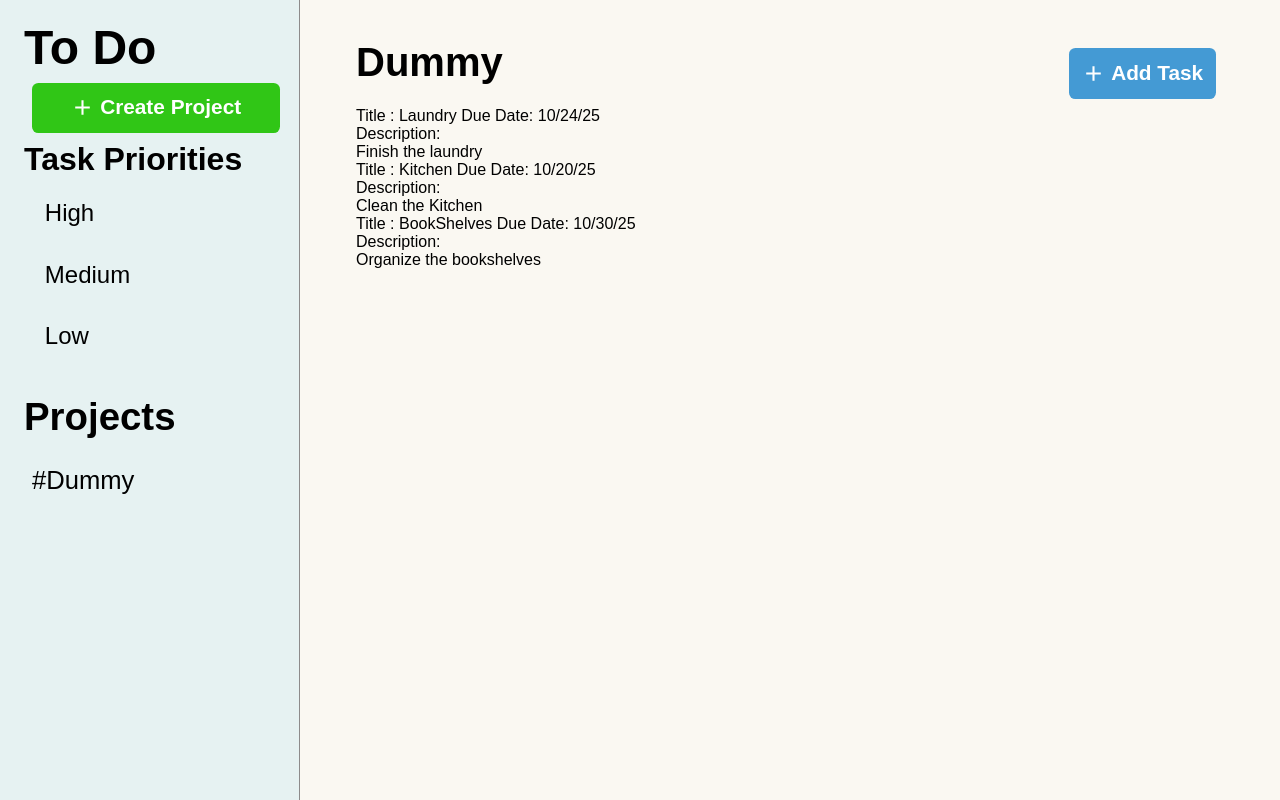
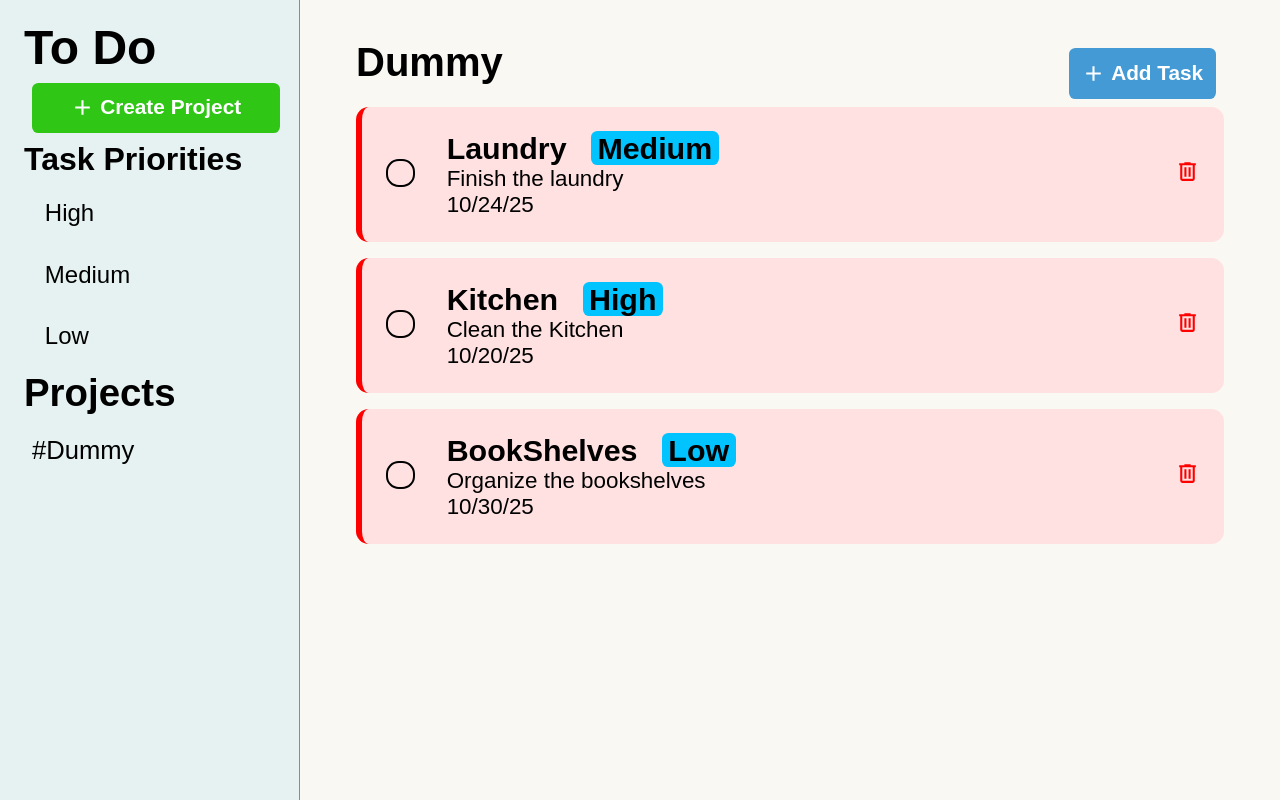
Before and after one commit to Nimesh04/ToDoList, a website built with webpack: page src/template.html in a window 1280 px wide. Built offline with nearby package versions, Linux system fonts and the light colour scheme; a web font is replaced by a local one.

Commit message:
Redesigned the HTML format and style for tasks
Just a redesign on the front end part, got an issue
where all the tasks are being added on the DOM and
causing duplications.

```diff
--- a/package.json
+++ b/package.json
@@ -3,7 +3,10 @@
   "version": "1.0.0",
   "main": "index.js",
   "scripts": {
-    "test": "echo \"Error: no test specified\" && exit 1"
+    "test": "echo \"Error: no test specified\" && exit 1",
+    "build": "webpack",
+    "dev": "webpack serve",
+    "deploy": "git subtree push --prefix dist origin gh-pages"
   },
   "repository": {
     "type": "git",
--- a/src/index.js
+++ b/src/index.js
@@ -82,6 +82,8 @@ taskCloseBtn.addEventListener("click", ()=>{
 
 projectsTabDiv.addEventListener("click", (event) =>{
     if(event.target.matches(".projects")){
+        document.querySelector(".active")?.classList.remove("active");
+        event.target.classList.add("active");
         const carry = projectsArr.filter(project => project.uuid == event.target.dataset.id);
         currentProject = carry[0];
         heroHeading.textContent = `${currentProject.projectName}`;
@@ -94,15 +96,23 @@ projectsTabDiv.addEventListener("click", (event) =>{
 function checkTask(){
     const taskList = currentProject.tasks();
     console.log("taskList:", taskList);
-    const taskDiv = document.createElement("div");
-    taskDiv.classList.add("task-list");
+
     taskList.forEach(element => {
+        const taskDiv = document.createElement("div");
+        taskDiv.classList.add("task-list");
         console.log("element:", element);
-        taskDiv.innerHTML +=
-        `<p>Title : <span>${element.title}</span>  Due Date: <span>${element.dueDate}</p>
-        <p> Description:</p>
-        <p>${element.description}</p>
-        <input type="checkbox" name="completed" id="completed>`;
+        taskDiv.innerHTML =
+        `<div class="left">
+            <input type="checkbox" name="checkbox" id="checkBox">
+        </div>
+        <div class="middle">
+            <p>${element.title}  <span>${element.priority}</span> </p>
+            <p>${element.description}</p>
+            <p>${element.dueDate}</p>
+        </div>
+        <div class="right">
+            <svg xmlns="http://www.w3.org/2000/svg" viewBox="0 0 24 24"><title>trash-can-outline</title><path d="M9,3V4H4V6H5V19A2,2 0 0,0 7,21H17A2,2 0 0,0 19,19V6H20V4H15V3H9M7,6H17V19H7V6M9,8V17H11V8H9M13,8V17H15V8H13Z" /></svg>
+        </div>`
         taskSectionDiv.appendChild(taskDiv);
     });
 }
--- a/src/styles.css
+++ b/src/styles.css
@@ -70,6 +70,33 @@ button:hover{
 }
 .low:hover{
     background-color: rgb(154, 208, 244);;
+}
+
+
+/* Custom input checkbox style */
+input[type="checkbox"]{
+    appearance: none;
+    width: 2.15em;
+    height: 2.15em;
+    border: 0.15em solid currentColor;
+    border-radius: 0.8rem;
+    transform: translateY(-0.075em);
+    display: grid;
+    place-content: center;
+}
+
+input[type="checkbox"]::before {
+  content: "";
+  width: 1.3em;
+  height: 1.3em;
+  border-radius: 0.8rem;
+  transform: scale(0);
+  transition: 120ms transform ease-in-out;
+  box-shadow: inset 1em 1em rgb(0, 170, 255);
+}
+
+input[type="checkbox"]:checked:before{
+    transform: scale(1);
 }
 
 #createProj{
@@ -202,19 +229,70 @@ form select, form select > option{
 }
 
 .projectsTab{
-    margin-top: 2rem;
     display: flex;
     flex-direction: column;
     font-size: 1.6rem;
-    gap: 1.2rem;
+    gap: 0.8rem;
 }
 
 .projectsTab > p{
+    font-weight: 300;
     padding: 0.5rem;
-    transition: background-color 0.3s ease-in;
+    transition: background-color 0.3s ease-in-out;
+    border-radius: 0.8rem 0 0 0.8rem;
     cursor: pointer;
 }
 
-.projectsTab > p:hover{
-    background-color: whitesmoke;
+/* active project tab show with this: */
+.active{
+    background-color: rgb(140, 242, 88);
 }
+
+.task-section{
+    display: flex;
+    flex-direction: column;
+    gap: 1rem;
+}
+
+.task-list{
+    display: flex;
+    gap: 2rem;
+    align-items: center;
+    padding: 1.5rem;
+    font-size: 1.6rem;
+    font-weight: bold;
+    background-color: #ffe1e1;
+    border-radius: 0.8rem;
+    border-left: solid 0.4rem red;
+    cursor: pointer;
+    transition: box-shadow 0.2s cubic-bezier(0.4, 0, 1, 1);
+}
+
+.task-list:hover{
+   box-shadow:  5px 7px 6px #8f8f8f8a;
+}
+
+.middle{
+    display: flex;
+    flex-direction: column;
+    flex: 1;
+    font-size: 1.4rem;
+    font-weight: 200;
+}
+
+.middle > :first-child {
+    font-size: 1.9rem;
+    font-weight: bold;
+}
+
+.middle span{
+    margin-left: 1rem;
+    border-radius: 0.4rem;
+    padding: 0 0.4rem;
+    background-color: rgb(0, 195, 255);
+}
+
+
+.right > svg{
+    fill: red;
+}
```
Also changed, not shown: src/template.html (+1 -0 lines).
